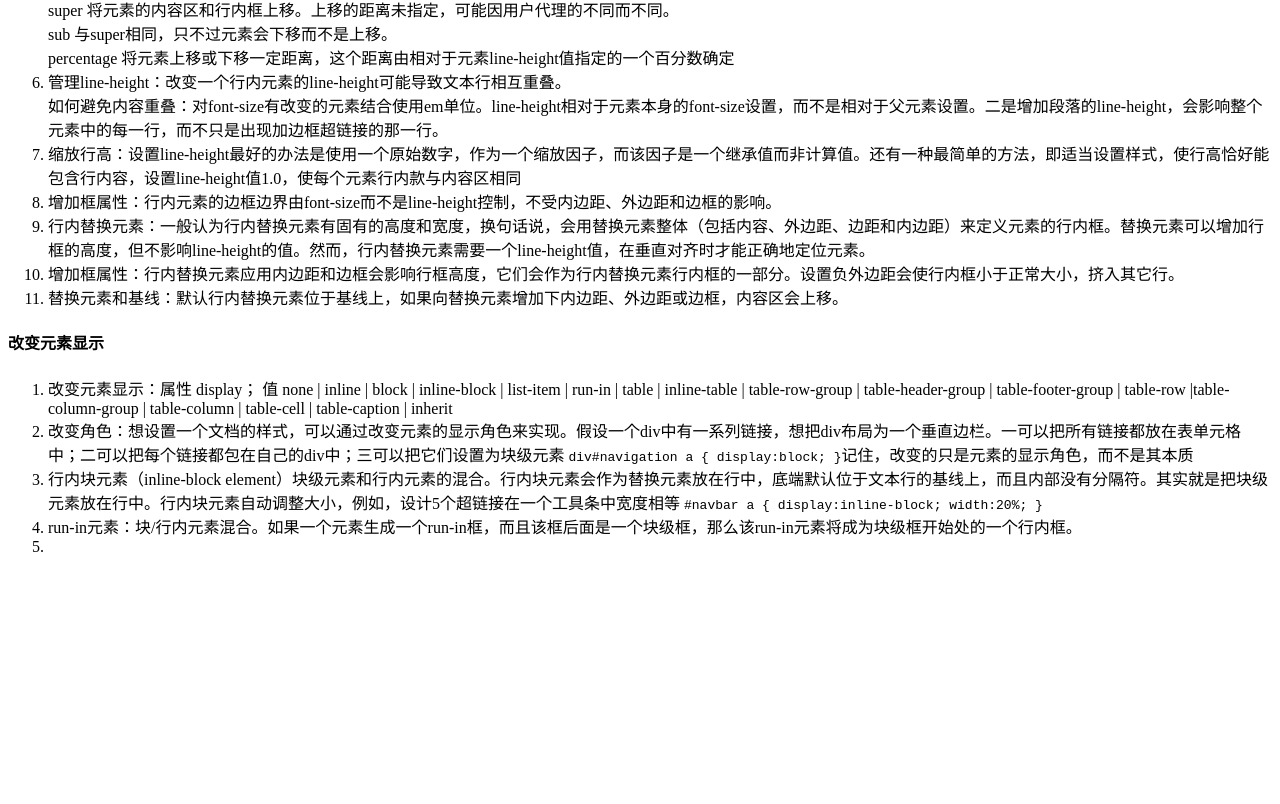
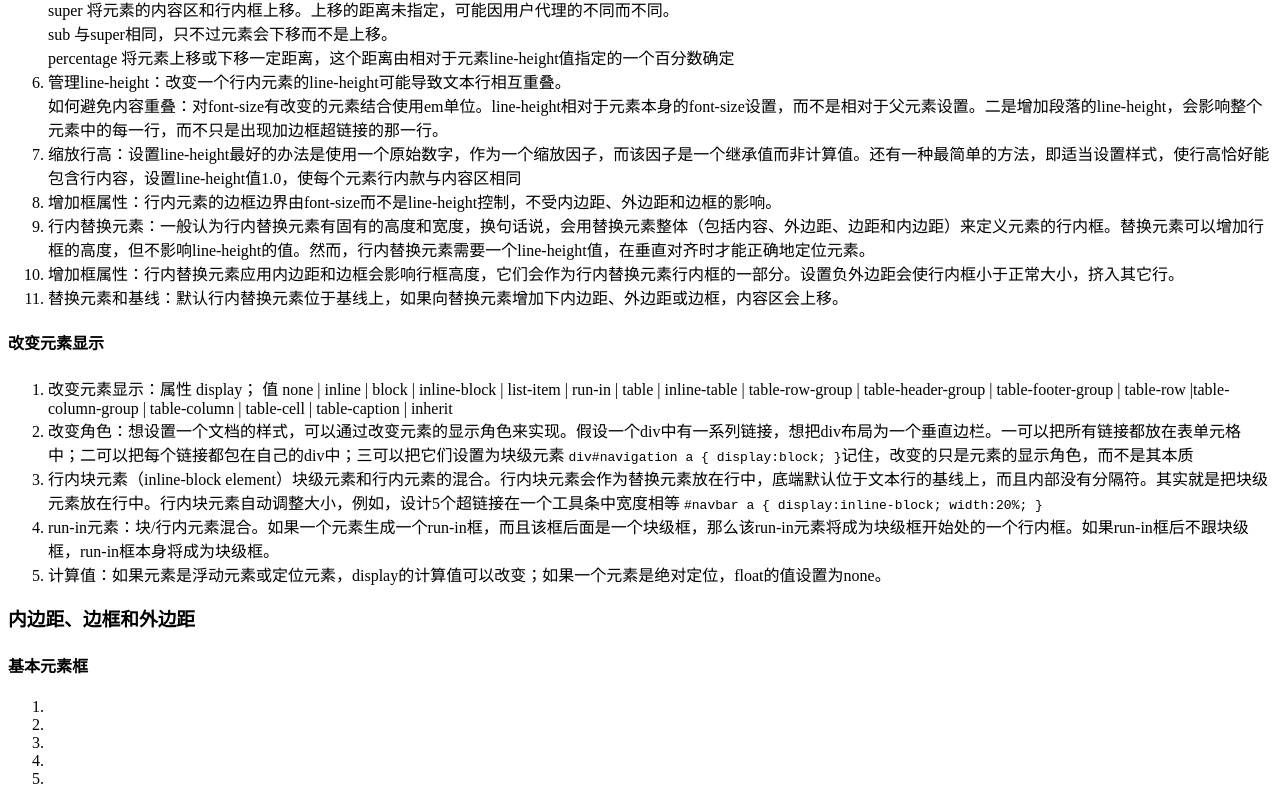
Before and after one commit to UnicornSeven/learning, a plain HTML site: page css/cssA.html in a window 1280 px wide. Shown: the part 9635-10439 px from the top of the page. Before the commit the page ends 10207 px from the top, so only its background shows below. Drawn offline with Linux system fonts and the light colour scheme.

Commit message:
CSS-8
内边距、边框和外边距

```diff
--- a/css/cssA.html
+++ b/css/cssA.html
@@ -321,7 +321,20 @@
             <li>改变元素显示：属性 display； 值 none | inline | block | inline-block | list-item | run-in | table | inline-table | table-row-group | table-header-group | table-footer-group | table-row |table-column-group | table-column | table-cell | table-caption | inherit</li>
             <li>改变角色：想设置一个文档的样式，可以通过改变元素的显示角色来实现。假设一个div中有一系列链接，想把div布局为一个垂直边栏。一可以把所有链接都放在表单元格中；二可以把每个链接都包在自己的div中；三可以把它们设置为块级元素 <code>div#navigation a { display:block; }</code>记住，改变的只是元素的显示角色，而不是其本质</li>
             <li>行内块元素（inline-block element）块级元素和行内元素的混合。行内块元素会作为替换元素放在行中，底端默认位于文本行的基线上，而且内部没有分隔符。其实就是把块级元素放在行中。行内块元素自动调整大小，例如，设计5个超链接在一个工具条中宽度相等 <code>#navbar a { display:inline-block; width:20%; }</code></li>
-            <li>run-in元素：块/行内元素混合。如果一个元素生成一个run-in框，而且该框后面是一个块级框，那么该run-in元素将成为块级框开始处的一个行内框。</li>
+            <li>run-in元素：块/行内元素混合。如果一个元素生成一个run-in框，而且该框后面是一个块级框，那么该run-in元素将成为块级框开始处的一个行内框。如果run-in框后不跟块级框，run-in框本身将成为块级框。</li>
+            <li>计算值：如果元素是浮动元素或定位元素，display的计算值可以改变；如果一个元素是绝对定位，float的值设置为none。</li>
+          </ol>
+        </div>
+      </div>
+      <div class="content">
+        <h3>内边距、边框和外边距</h3>
+        <div class="section">
+          <h4>基本元素框</h4>
+          <ol>
+            <li></li>
+            <li></li>
+            <li></li>
+            <li></li>
             <li></li>
           </ol>
         </div>
```
